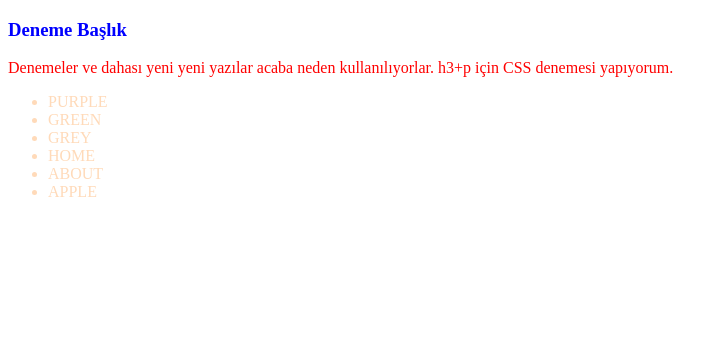
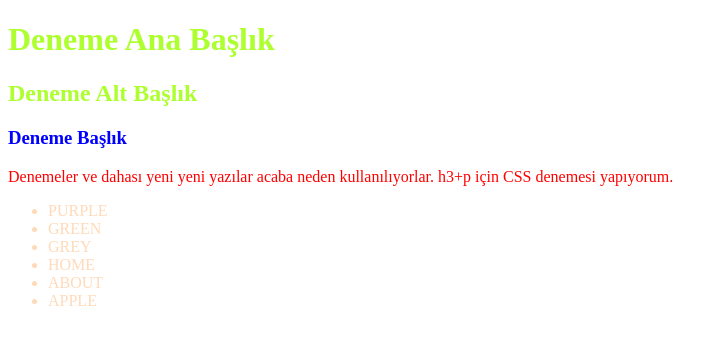
Before and after one commit to AtesSuToprak/deneme6, a plain HTML site: page index.html in a window 1280 px wide. Shown: the whole page, without its empty margins (0-728 px from the left). Drawn offline with Linux system fonts and the light colour scheme.

Commit message:
changes of headers and adding color to h1 and h2 header

```diff
--- a/index.html
+++ b/index.html
@@ -5,8 +5,10 @@
     <title>Bazi headerlar</title>
 </head>
 <body>
-    <h3>Deneme Başlık</h3>
     <header>
+        <h1>Deneme Ana Başlık</h1>
+        <h2>Deneme Alt Başlık</h2>
+        <h3>Deneme Başlık</h3>
         <p id="color">Denemeler ve dahası yeni yeni yazılar acaba neden kullanılıyorlar. h3+p için CSS denemesi yapıyorum.</p>
         <nav>
             <ul>
--- a/style.css
+++ b/style.css
@@ -1,3 +1,6 @@
+h1, h2 {
+    color: greenyellow;
+}
 h3 {
     color: blue;
 }
```
